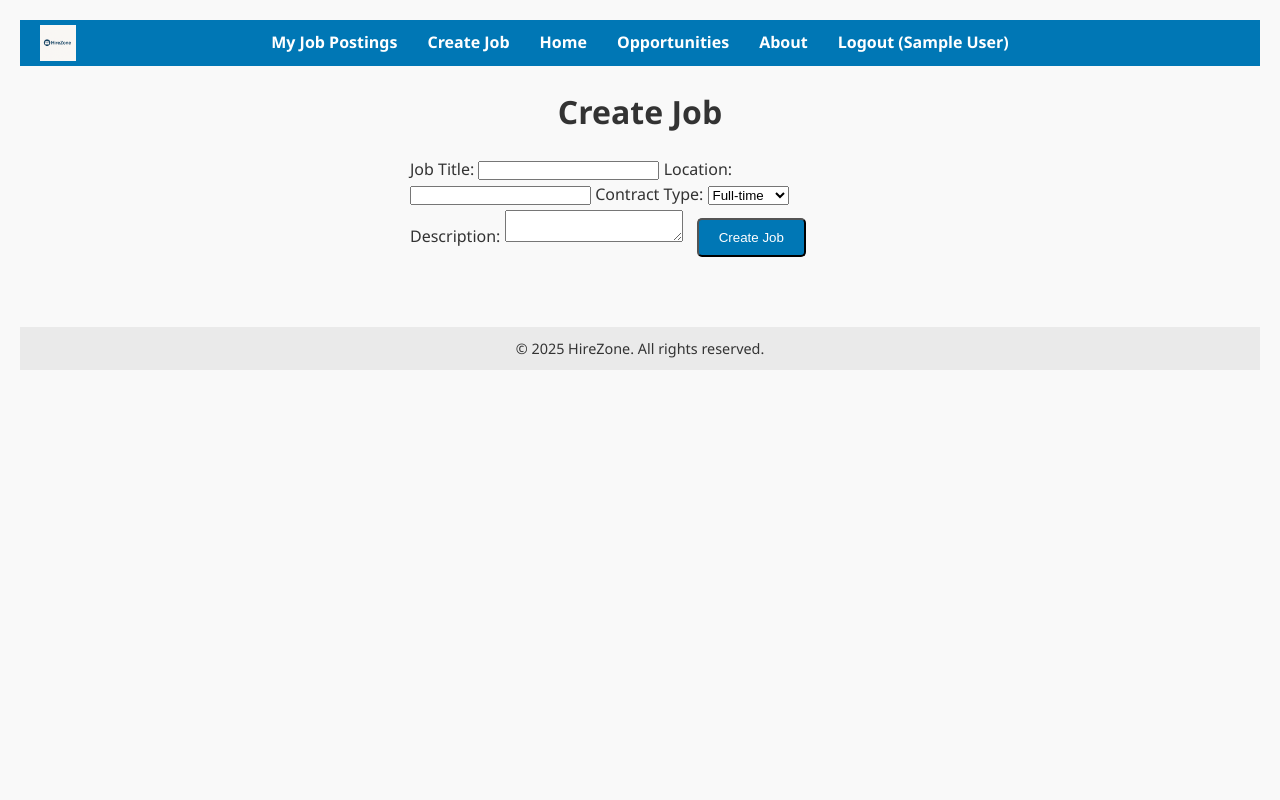
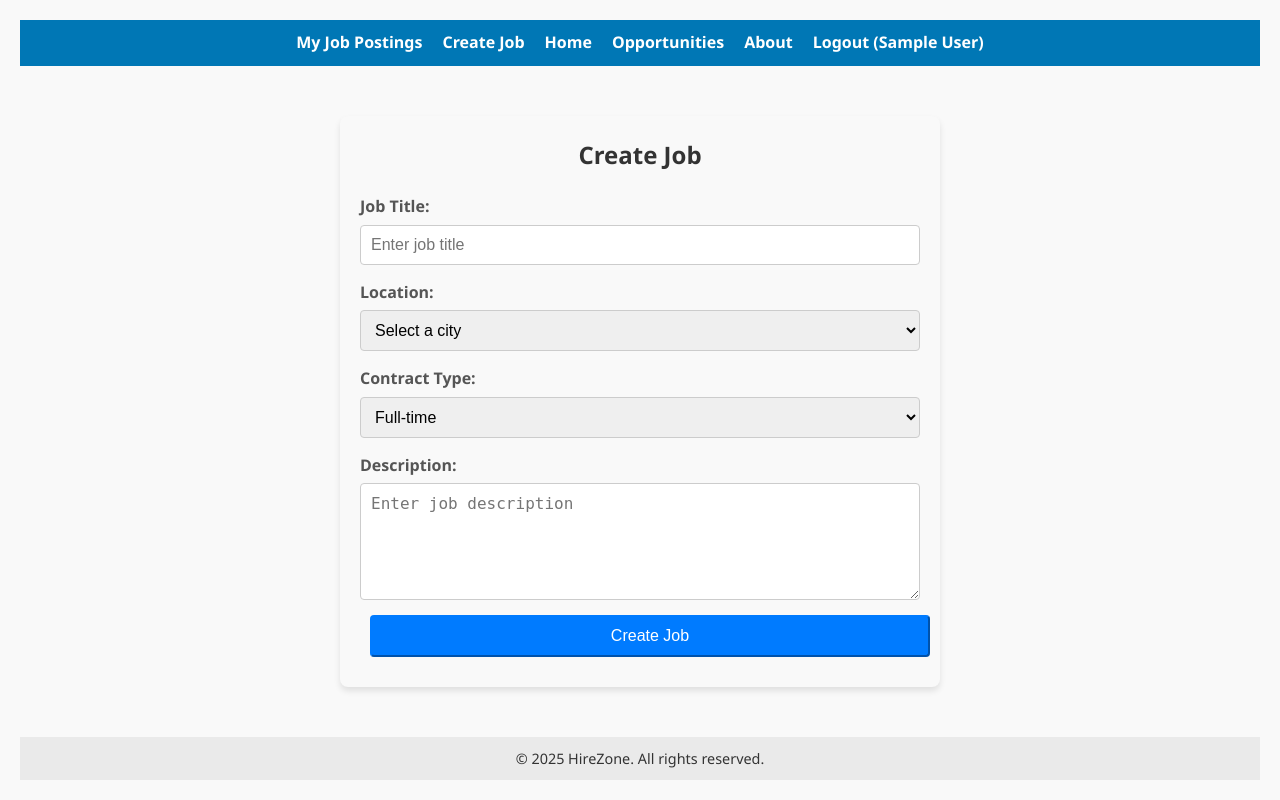
Before and after one commit to VitorOliveiraTrindadeCCT/hirezone, a PHP site: page /html/create-job.php in a window 1280 px wide. Run offline with PHP 8.4, Linux system fonts and the light colour scheme; the visitor is signed in with stand-in values (Sample User, id 1).

Commit message:
Finish :)

```diff
--- a/css/style.css
+++ b/css/style.css
@@ -477,3 +477,83 @@ main {
   gap: 20px;
   padding: 20px 0;
 }
+
+/* Support Page Styles */
+.container {
+    max-width: 600px;
+    margin: 50px auto;
+    padding: 20px;
+    background-color: #f9f9f9;
+    border-radius: 8px;
+    box-shadow: 0 4px 6px rgba(0, 0, 0, 0.1);
+}
+h2 {
+    text-align: center;
+    margin-bottom: 20px;
+    color: #333;
+}
+.form-group {
+    margin-bottom: 15px;
+    display: flex;
+    flex-direction: column;
+}
+.form-group label {
+    margin-bottom: 5px;
+    font-weight: bold;
+    color: #555;
+}
+.form-control {
+    width: 100%;
+    box-sizing: border-box;
+    border: 1px solid #ccc;
+    border-radius: 4px;
+    padding: 10px;
+    font-size: 16px;
+}
+.btn-primary {
+    display: block;
+    width: 100%;
+    text-align: center;
+    background-color: #007bff;
+    border-color: #007bff;
+    padding: 10px 20px;
+    font-size: 16px;
+    border-radius: 4px;
+    transition: background-color 0.3s ease;
+}
+.btn-primary:hover {
+    background-color: #0056b3;
+}
+.alert {
+    margin-top: 20px;
+    font-size: 14px;
+}
+
+/* User Management Table */
+.table {
+  width: 100%;
+  border-collapse: collapse;
+  margin-top: 20px;
+  margin: 20px 0; /* Remove horizontal centering */
+  width: 80%; /* Keep width adjustment */
+}
+
+.table th, .table td {
+  padding: 15px; /* Increased padding for better spacing */
+  text-align: left;
+  border-bottom: 1px solid #0077B5;
+}
+
+.table th {
+  background-color: #2f87eb;
+}
+
+.table-actions {
+  display: flex;
+  gap: 10px;
+}
+
+.table-actions .btn {
+  padding: 5px 10px;
+  font-size: 0.9rem;
+}
--- a/html/admin.php
+++ b/html/admin.php
@@ -63,7 +63,7 @@ include 'navbar.php';
         <div class="alert alert-error"><?= $_SESSION['error']; unset($_SESSION['error']); ?></div>
     <?php endif; ?>
 
-    <table style="width:100%; border-collapse: collapse;">
+    <table class="table">
         <thead>
             <tr style="background-color: #eee;">
                 <th>ID</th>
@@ -84,12 +84,14 @@ include 'navbar.php';
                 <td><?= $user['status'] == 1 ? 'Active' : 'Blocked' ?></td>
                 <td>
   <?php if ($user['id'] !== $_SESSION['user_id']): ?>
+    <div class="table-actions">
       <?php if ($user['status'] == 1): ?>
         <a class="btn" href="admin.php?action=block&id=<?= $user['id'] ?>">Block</a>
       <?php else: ?>
         <a class="btn" href="admin.php?action=activate&id=<?= $user['id'] ?>">Activate</a>
       <?php endif; ?>
       <a class="btn" href="admin.php?action=delete&id=<?= $user['id'] ?>" onclick="return confirm('Are you sure you want to delete this user?');">Delete</a>
+    </div>
   <?php else: ?>
     <em>Self</em>
   <?php endif; ?>
--- a/html/create-job.php
+++ b/html/create-job.php
@@ -34,26 +34,52 @@ if ($_SERVER["REQUEST_METHOD"] === "POST") {
 include 'header.php';
 include 'navbar.php';
 ?>
-<main class="form-page">
-    <h1>Create Job</h1>
-    <form method="post">
-        <label>Job Title:
-            <input type="text" name="title" required>
-        </label>
-        <label>Location:
-            <input type="text" name="location" required>
-        </label>
-        <label>Contract Type:
-            <select name="contract_type" required>
+<main class="container">
+    <h2>Create Job</h2>
+    <form action="" method="post">
+        <div class="form-group">
+            <label for="title">Job Title:</label>
+            <input type="text" class="form-control" id="title" name="title" placeholder="Enter job title" required>
+        </div>
+        <div class="form-group">
+            <label for="location">Location:</label>
+            <select class="form-control" id="location" name="location" required>
+                <option value="">Select a city</option>
+                <option value="Athlone">Remote</option>
+                <option value="Dublin">Dublin</option>
+                <option value="Cork">Cork</option>
+                <option value="Limerick">Limerick</option>
+                <option value="Galway">Galway</option>
+                <option value="Waterford">Waterford</option>
+                <option value="Drogheda">Drogheda</option>
+                <option value="Swords">Swords</option>
+                <option value="Dundalk">Dundalk</option>
+                <option value="Bray">Bray</option>
+                <option value="Navan">Navan</option>
+                <option value="Ennis">Ennis</option>
+                <option value="Kilkenny">Kilkenny</option>
+                <option value="Tralee">Tralee</option>
+                <option value="Carlow">Carlow</option>
+                <option value="Newbridge">Newbridge</option>
+                <option value="Balbriggan">Balbriggan</option>
+                <option value="Naas">Naas</option>
+                <option value="Athlone">Athlone</option>
+                <option value="Portlaoise">Portlaoise</option>
+            </select>
+        </div>
+        <div class="form-group">
+            <label for="contract_type">Contract Type:</label>
+            <select class="form-control" id="contract_type" name="contract_type" required>
                 <option value="full-time">Full-time</option>
                 <option value="part-time">Part-time</option>
                 <option value="internship">Internship</option>
             </select>
-        </label>
-        <label>Description:
-            <textarea name="description" required></textarea>
-        </label>
-        <button type="submit" class="btn">Create Job</button>
+        </div>
+        <div class="form-group">
+            <label for="description">Description:</label>
+            <textarea class="form-control" id="description" name="description" rows="5" placeholder="Enter job description" required></textarea>
+        </div>
+        <button type="submit" class="btn btn-primary">Create Job</button>
     </form>
 </main>
 <?php include 'footer.php'; ?>
--- a/html/logout.php
+++ b/html/logout.php
@@ -3,6 +3,11 @@ session_start();
 session_unset();
 session_destroy();
 
+// Desativa o cache para evitar que o usuário volte às páginas protegidas
+header("Cache-Control: no-store, no-cache, must-revalidate, max-age=0");
+header("Cache-Control: post-check=0, pre-check=0", false);
+header("Pragma: no-cache");
+
 // Redireciona com marcador de logout
 header("Location: login.php?logged_out=1");
 exit();
--- a/html/navbar.php
+++ b/html/navbar.php
@@ -1,10 +1,7 @@
 <?php if (session_status() === PHP_SESSION_NONE) session_start(); ?>
 <nav class="navbar">
-  <div class="nav-container">
-    <a href="index.php">
-      <img src="../images/logo.png" alt="HireZone Logo" class="nav-logo">
-    </a>
-    <ul class="nav-menu">
+  <div class="nav-container" style="text-align: center;">
+    <ul class="nav-menu" style="display: inline-flex; justify-content: center; gap: 20px; list-style: none; padding: 0;">
         <?php if (isset($_SESSION['user_id']) && $_SESSION['user_type'] === 'candidate'): ?>
             <li><a href="dashboard-candidate.php">My Applications</a></li>
         <?php elseif (isset($_SESSION['user_id']) && $_SESSION['user_type'] === 'company'): ?>
@@ -18,7 +15,6 @@
          <li><a href="admin.php">Dashboard Admin</a></li>
          <?php endif; ?>
         <li><a href="about.php">About</a></li>
-
         <?php if (isset($_SESSION['user_id'])): ?>
             <li><a href="logout.php">Logout (<?= htmlspecialchars($_SESSION['user_name']); ?>)</a></li>
         <?php else: ?>
--- a/html/opportunities.php
+++ b/html/opportunities.php
@@ -49,7 +49,7 @@ include 'navbar.php';
 ?>
 
 <main class="job-listing">
-    <h1>Available Job Opportunities</h1>
+    <h1 style="text-align: center;">Available Job Opportunities</h1>
 
     <form method="GET" class="filter-form">
 
```
Also changed, not shown: html/dashboard-candidate.php (+37 -4 lines), html/dashboard-company.php (+45 -11 lines), html/support.php (added, +44 -0 lines), css/admin-style.css (deleted), 1 other file. Lines whose indentation alone changed are shown as unchanged.
